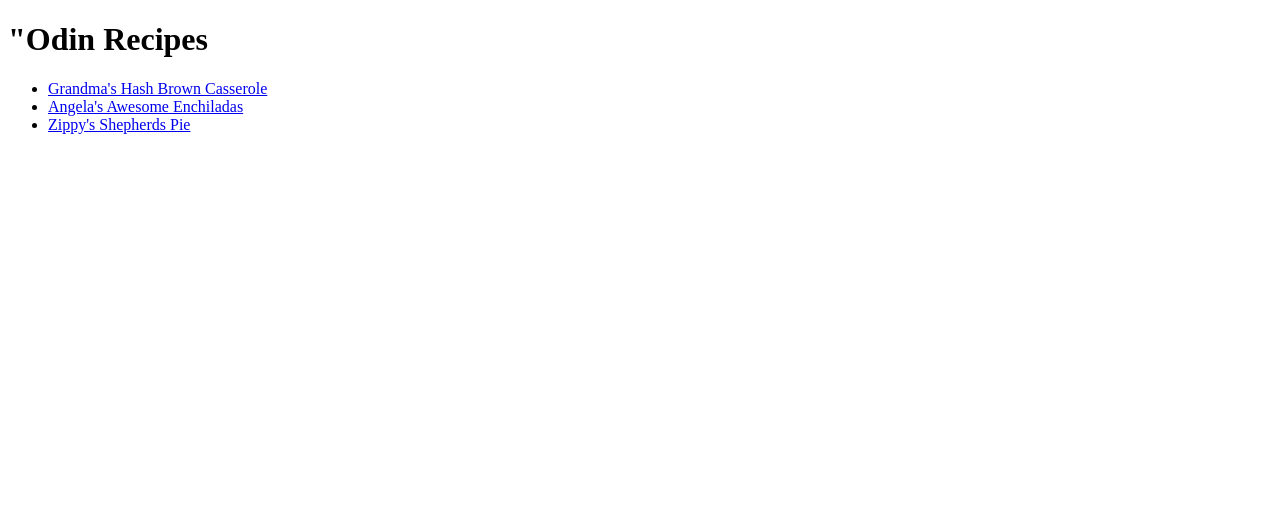
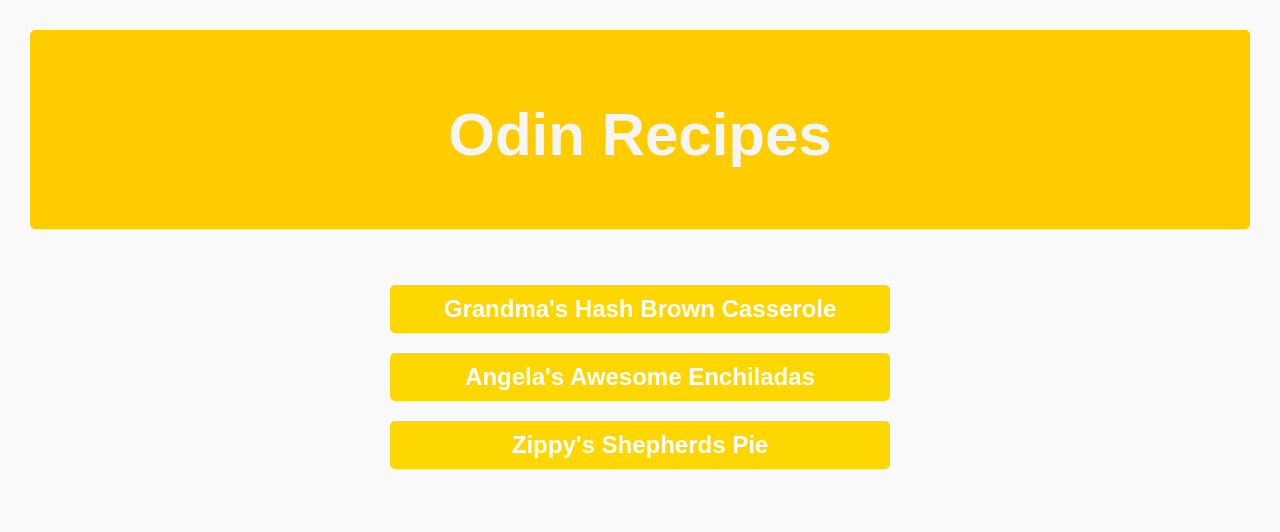
Before and after one commit to MarlinAndrews/odin-recipes, a plain HTML site: page index.html in a window 1280 px wide. Drawn offline with Linux system fonts and the light colour scheme.

Commit message:
add css styles

```diff
--- /dev/null
+++ b/assets/styles.css
@@ -0,0 +1,56 @@
+body {
+    font-family: Arial, sans-serif;
+    background-color: #f9f9f9;
+    margin: 30px;
+    padding: 0;
+}
+
+    header {
+        background-color:#ffcc00;
+        color: #fff;
+        padding: 20px;
+        text-align: center;
+        border-radius: 5px;
+    }
+
+
+h1 {
+    text-align: center;
+    margin-top: 50px;
+    color:whitesmoke;
+    font-size: 60px;
+}
+
+.box {
+    width: 500px; /* Adjust width as needed */
+    margin: 0 auto; /* This centers the box horizontally */
+    padding: 40px; /* Adjust padding as needed */
+
+}
+
+
+ul {
+    list-style-type: none;
+    padding: 0;
+}
+
+li {
+    margin-bottom: 20px;
+}
+
+a {
+    display: block;
+    text-align: center;
+    padding: 10px;
+    background-color: #ffd700;
+    font-size: 24px;
+    color: white;
+    font-weight: bold;
+    text-decoration: none;
+    border-radius: 5px;
+    transition: background-color 0.3s ease;
+}
+
+a:hover {
+    background-color: #ffcc00; /* Darker shade of yellow on hover */
+}
--- a/index.html
+++ b/index.html
@@ -4,13 +4,18 @@
     <meta charset="UTF-8">
     <meta name="viewport" content="width=device-width, initial-scale=1.0">
     <title>Recipe</title>
+    <link rel="stylesheet" href="./assets/styles.css">
 </head>
 <body>
-    <h1>"Odin Recipes</h1>
-    <ul>
-    <li><a href="recipes/grandmas-hash-casserole.html">Grandma's Hash Brown Casserole</a></li>
-    <li><a href='recipes/angelas-awesome-enchiladas.html'>Angela's Awesome Enchiladas</a></li>
-    <li><a href="recipes/zippy-shepherds-pie.html">Zippy's Shepherds Pie</a></li>
-    </ul>
+    <header>
+        <h1>Odin Recipes</h1>
+    </header>
+    <div class="box">
+        <ul>
+        <li><a href="recipes/grandmas-hash-casserole.html">Grandma's Hash Brown Casserole</a></li>
+        <li><a href='recipes/angelas-awesome-enchiladas.html'>Angela's Awesome Enchiladas</a></li>
+        <li><a href="recipes/zippy-shepherds-pie.html">Zippy's Shepherds Pie</a></li>
+        </ul>
+    </div>
 </body>
 </html>
```
Also changed, not shown: images/lnkdn-profile.jpeg (added).
